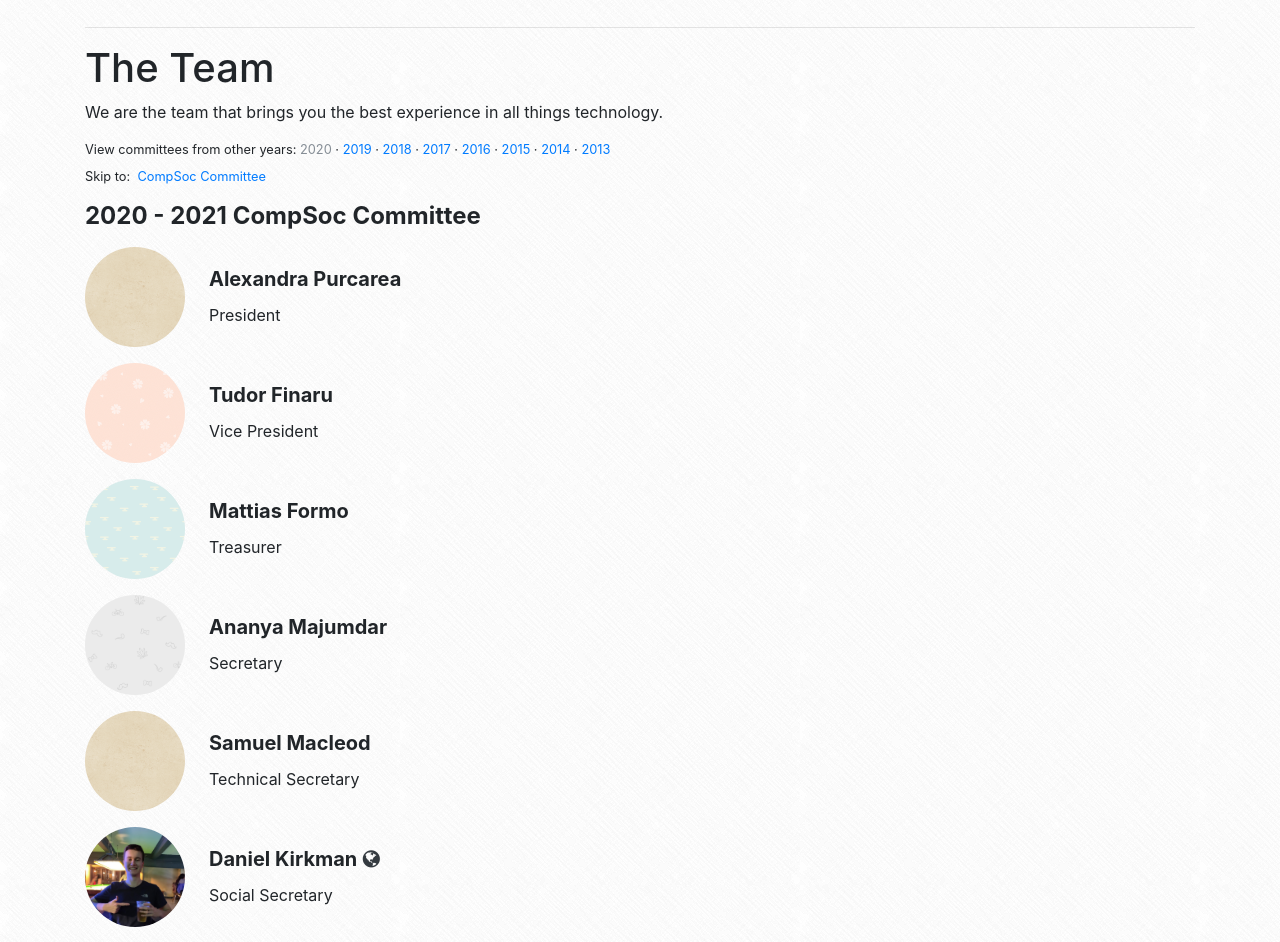
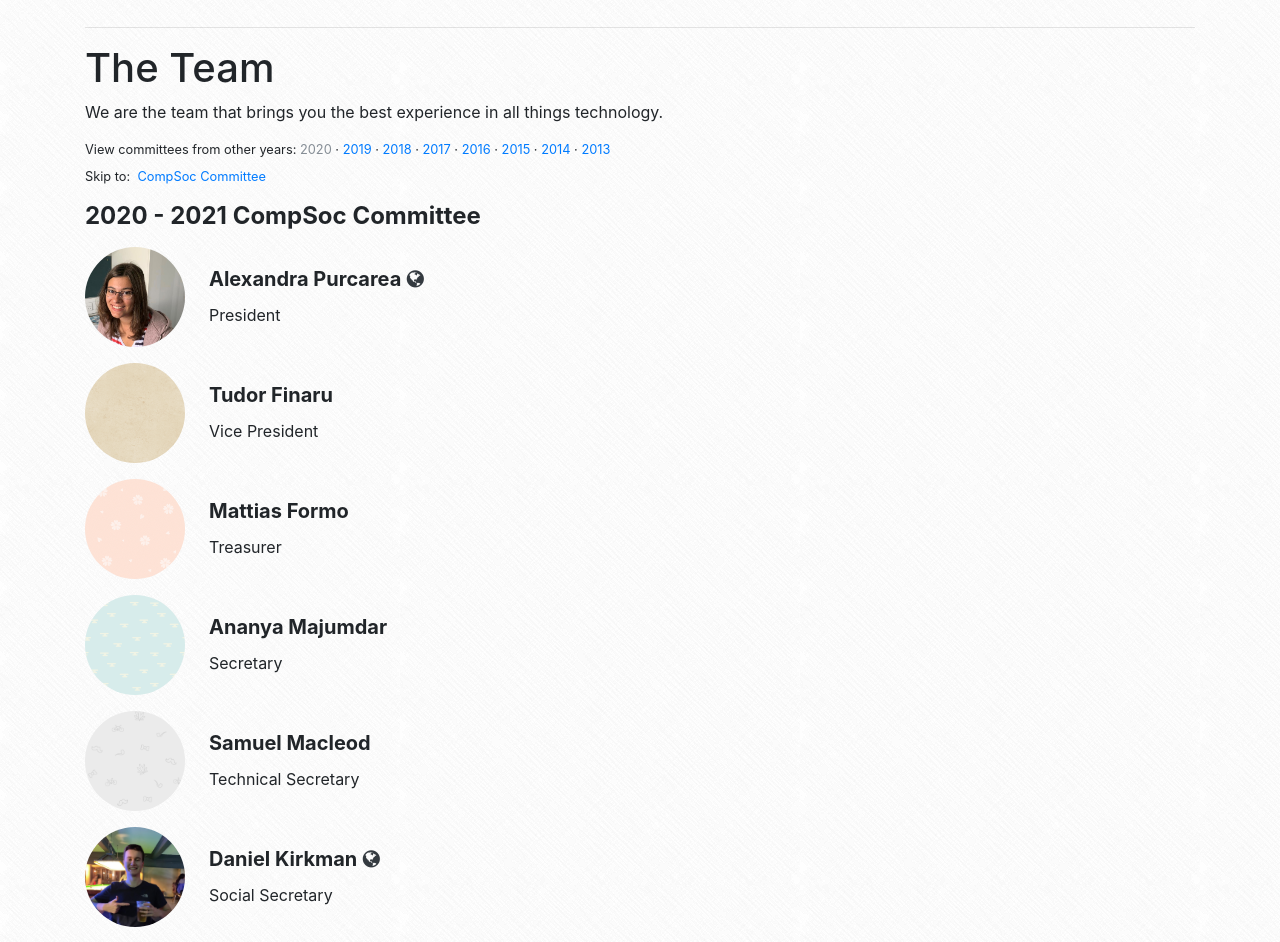
Before and after one commit to compsoc-edinburgh/website, a Jekyll site: the page built from _pages/team.html, in a window 1280 px wide. Shown: the part 315-1257 px from the top of the page. Built offline with Jekyll 4.4.1, drawn with Linux system fonts in a browser that asks for light colours; nearby versions of some CDN libraries; grey boxes are pictures that could not be loaded.

Commit message:
uncomment the shit

```diff
--- a/_data/committee/2020-2021.yml
+++ b/_data/committee/2020-2021.yml
@@ -3,8 +3,8 @@
   - members:
       - name: Alexandra Purcarea
         role: President
-        # url: https://www.linkedin.com/in/alexandra-purcarea/
-        # img: alexandra-1.jpeg
+        url: https://www.linkedin.com/in/alexandra-purcarea/
+        img: alexandra-1.jpeg
 
       - name: Tudor Finaru
         role: Vice President
```
